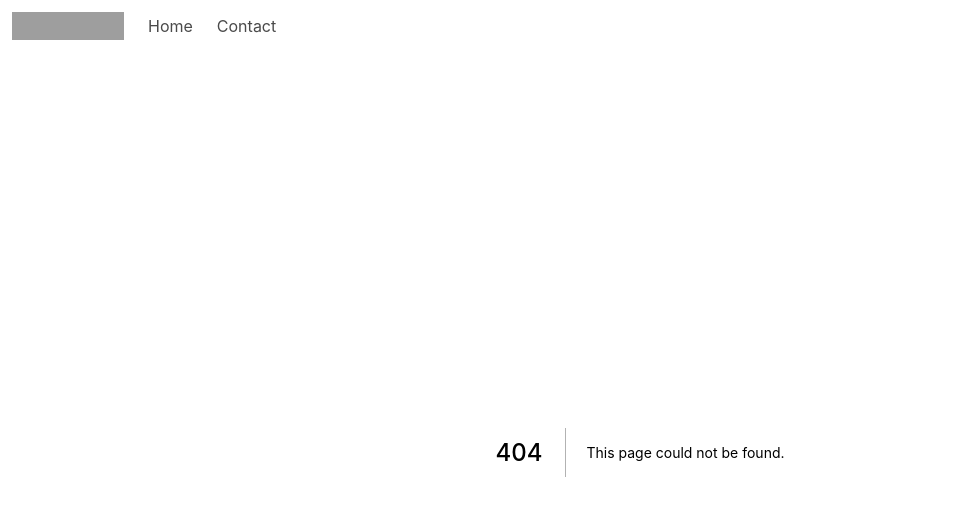
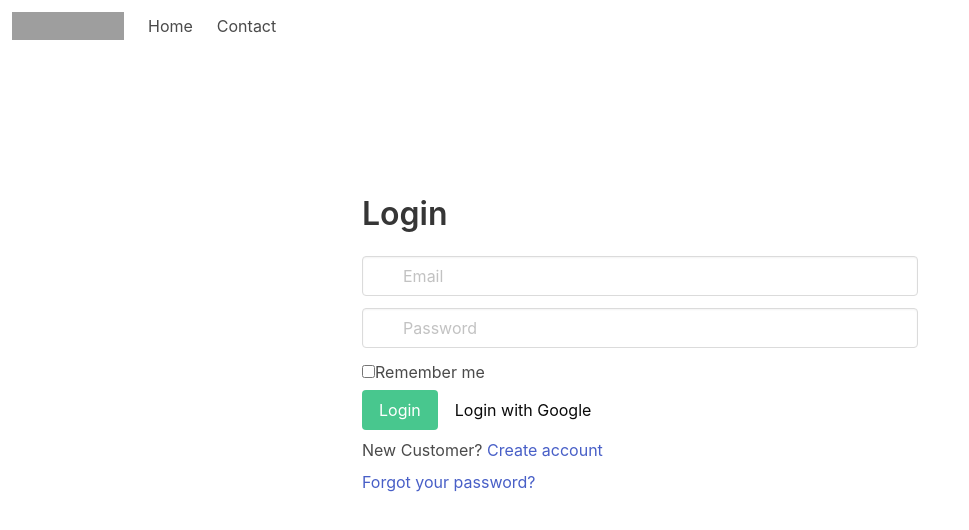
Before and after one commit to roxnnz/mobi, a Next.js app in the folder code/mobi-ui/: page /login in a window 1280 px wide. Before the commit this address had no page. Shown: the top 530 px of the page, without its empty margins (0-969 px from the left). Built offline with nearby package versions, Linux system fonts and the light colour scheme; grey boxes are pictures that could not be loaded.

Commit message:
Create login page

```diff
--- a/code/mobi-ui/components/login-form.tsx
+++ b/code/mobi-ui/components/LoginForm.tsx
@@ -1,10 +1,12 @@
+//import { providers, getSession } from 'next-auth/client'
+
 export default function LoginForm() {
   return (
     <>
       <div className="field">
         <p className="control has-icons-left has-icons-right">
           <input className="input" type="email" placeholder="Email" />
-          <span className="icon is-small is-left">
+          <span className="icon is-small">
             <i className="fas fa-envelope"></i>
           </span>
           <span className="icon is-small is-right">
@@ -21,9 +23,23 @@ export default function LoginForm() {
           </span>
         </p>
       </div>
+
+      <label className="checkbox mb-2">
+        <input type="checkbox" />
+        Remember me
+      </label>
+
       <div className="field">
         <p className="control">
-          <button className="button is-success">Login</button>
+          <button className="button is-success mb-2">Login</button>
+          <button className="button is-white">Login with Google</button>
+          <p className="mb-2">
+            New Customer? <a href="">Create account</a>
+          </p>
+
+          <a href="" className="mb-2">
+            Forgot your password?
+          </a>
         </p>
       </div>
     </>
--- /dev/null
+++ b/code/mobi-ui/pages/login.tsx
@@ -0,0 +1,27 @@
+import type { NextPage } from "next";
+import Head from "next/head";
+import LoginForm from "../components/LoginForm";
+
+const Home: NextPage = () => {
+  return (
+    <div>
+      <Head>
+        <title>Login Page</title>
+      </Head>
+      <main>
+        <section className="section is-medium">
+          <div className="columns is-mobile is-centered">
+            <div className="column is-half">
+              <div className="content">
+                <h1>Login</h1>
+              </div>
+              <LoginForm></LoginForm>
+            </div>
+          </div>
+        </section>
+      </main>
+    </div>
+  );
+};
+
+export default Home;
```
